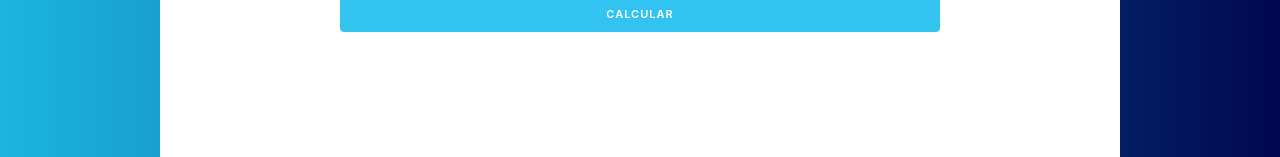
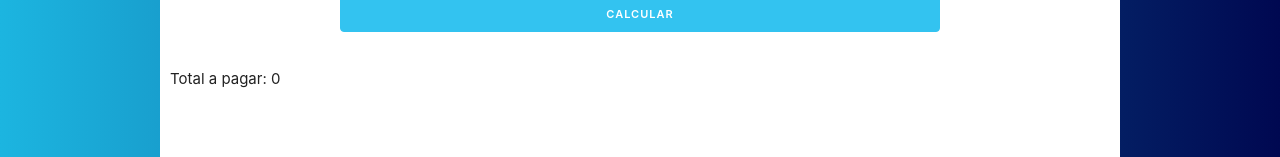
Before and after one commit to bran-deb/prestamos-rt-jt, a React (Create React App) app: page / in a window 1280 px wide. Shown: the part 321-478 px from the top of the page. Built offline with nearby package versions, Linux system fonts and the light colour scheme.

Commit message:
Added setTotal
- se establecio el set con el valor del total calculado
- ahora la clase padre puede hacer uso de el total del state en otros
  componentes

```diff
--- a/src/App.js
+++ b/src/App.js
@@ -7,6 +7,7 @@ function App() {
   //definir state
   const [cantidad, setCantidad] = useState(0)
   const [plazo, setPlazo] = useState('')
+  const [total, setTotal] = useState(0)
 
   return (
     <Fragment>
@@ -20,8 +21,10 @@ function App() {
           setCantidad={setCantidad}
           plazo={plazo}
           setPlazo={setPlazo}
-        >
-        </Formulario>
+          total={total}
+          setTotal={setTotal}
+        />
+        <p>Total a pagar: {total}</p>
       </div>
     </Fragment>
   )
--- a/src/components/Formulario.js
+++ b/src/components/Formulario.js
@@ -2,8 +2,9 @@ import React, { Fragment, useState } from 'react';
 import { calcularTotal } from '../helpers/helpers';
 
 
-const Formulario = ({ cantidad, setCantidad, plazo, setPlazo }) => {
+const Formulario = (props) => {
 
+    const { cantidad, setCantidad, plazo, setPlazo, setTotal } = props
     //definir state
     const [error, guardarError] = useState(false)
 
@@ -18,8 +19,9 @@ const Formulario = ({ cantidad, setCantidad, plazo, setPlazo }) => {
 
         //cotizar
         const total = calcularTotal(cantidad, plazo)
-        console.log(total)
 
+        //una vez calculado guardar total
+        setTotal(total)
     }
 
 
```
